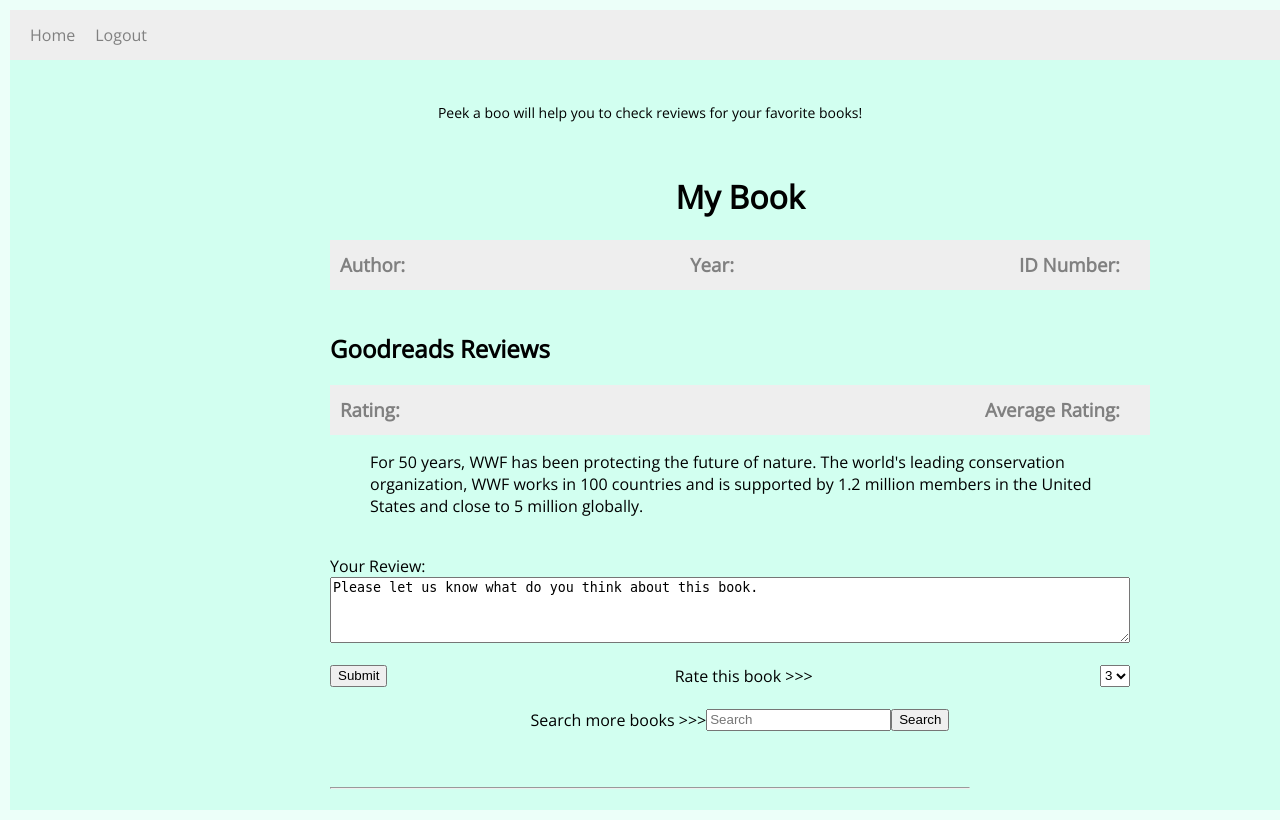
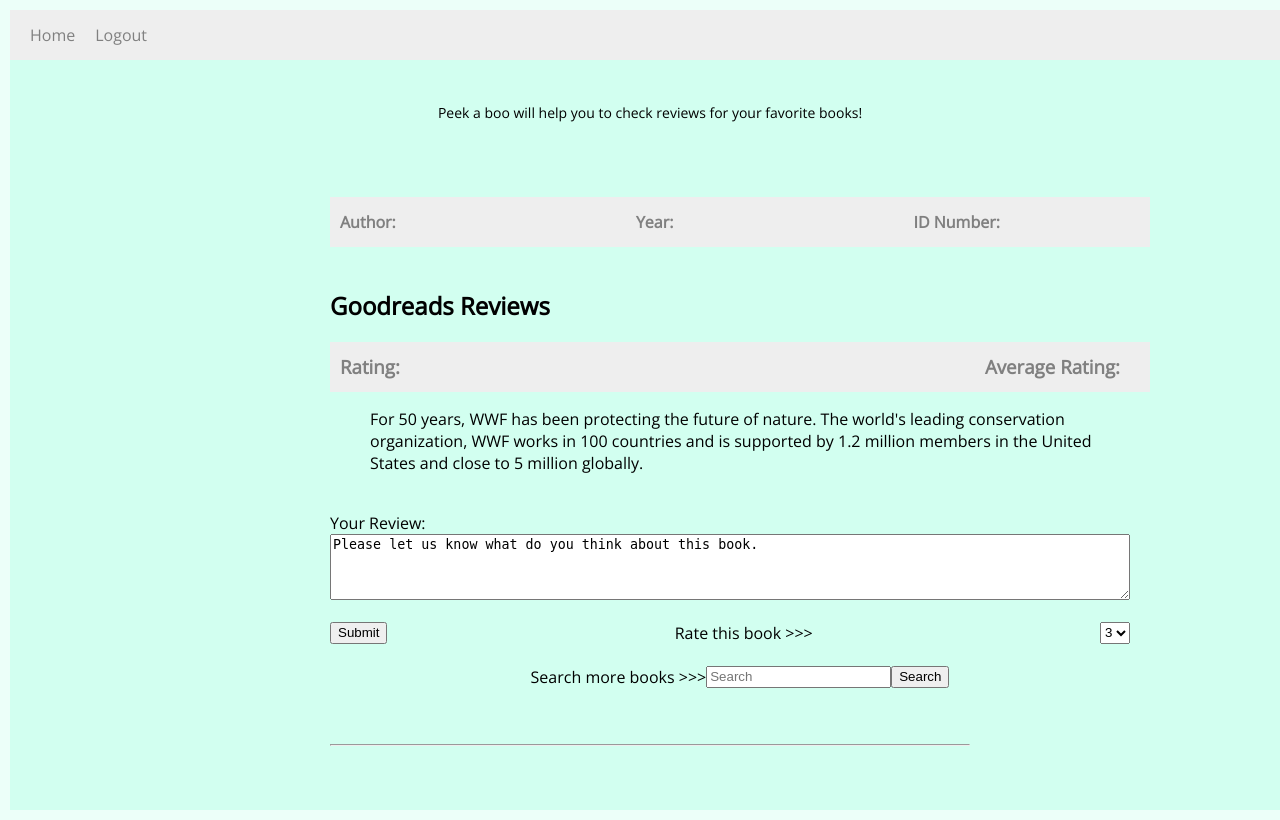
Before and after one commit to CarinaLR/Peek-a-boo, a Flask app: template templates/bookpage.html in a window 1280 px wide. Run offline with Flask 2, Linux system fonts and the light colour scheme; the template is opened without the code that fills it, so the values that code supplies are empty.

Commit message:
render info

```diff
--- a/templates/bookpage.html
+++ b/templates/bookpage.html
@@ -7,12 +7,21 @@ navbar %}
 {% endblock %} {% block body %}
 <div id="single-book-detail" class="row">
   <div class="column mr1">
-    <h1 id="header">My Book</h1>
+    <h1 id="header">{{bookinfo[0]["title"]}}</h1>
     <div id="navbar" class="row">
       <nav style="width: 50rem; display: flex; justify-content: space-between;">
-        <h3>Author:</h3>
-        <h3>Year:</h3>
-        <h3>ID Number:</h3>
+        <h4>
+          Author:
+          <h3 style="color: black;">{{bookinfo[0]["author"]}}</h3>
+        </h4>
+        <h4>
+          Year:
+          <h3 style="color: black;">{{bookinfo[0]["year"]}}</h3>
+        </h4>
+        <h4>
+          ID Number:
+          <h3 style="color: black;">{{bookinfo[0]["isbn"]}}</h3>
+        </h4>
       </nav>
     </div>
     <br />
```
Also changed, not shown: 1 other file.
